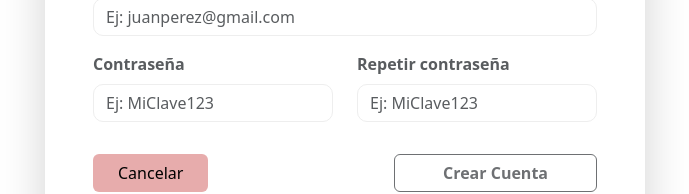
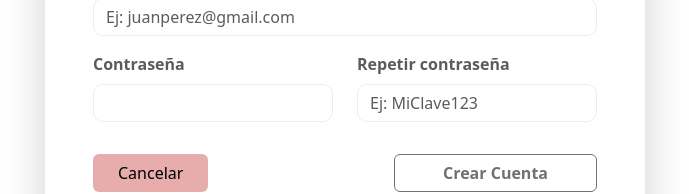
Before and after one commit to tomas-a27/FindYourTrip-ProyectoSI-FrontEnd, a React (Vite) app: page /crear-usuario in a window 1280 px wide. Shown: the part 450-644 px from the top of the page, without its empty margins (295-984 px from the left). Built offline with nearby package versions, Linux system fonts and the light colour scheme.

Commit message:
detalle contraseña

```diff
--- a/src/components/Usuario/CrearUsuario.tsx
+++ b/src/components/Usuario/CrearUsuario.tsx
@@ -225,7 +225,6 @@ export const CrearUsuario = () => {
                     className={`form-control custom-input ${formData.contrasenaUsuario && !esContraLarga ? 'is-invalid' : ''} ${formData.contrasenaUsuario && esContraLarga ? 'is-valid' : ''}`}
                     name="contrasenaUsuario"
                     value={formData.contrasenaUsuario}
-                    placeholder="Ej: MiClave123"
                     onChange={handleChange}
                     required
                   />
```
